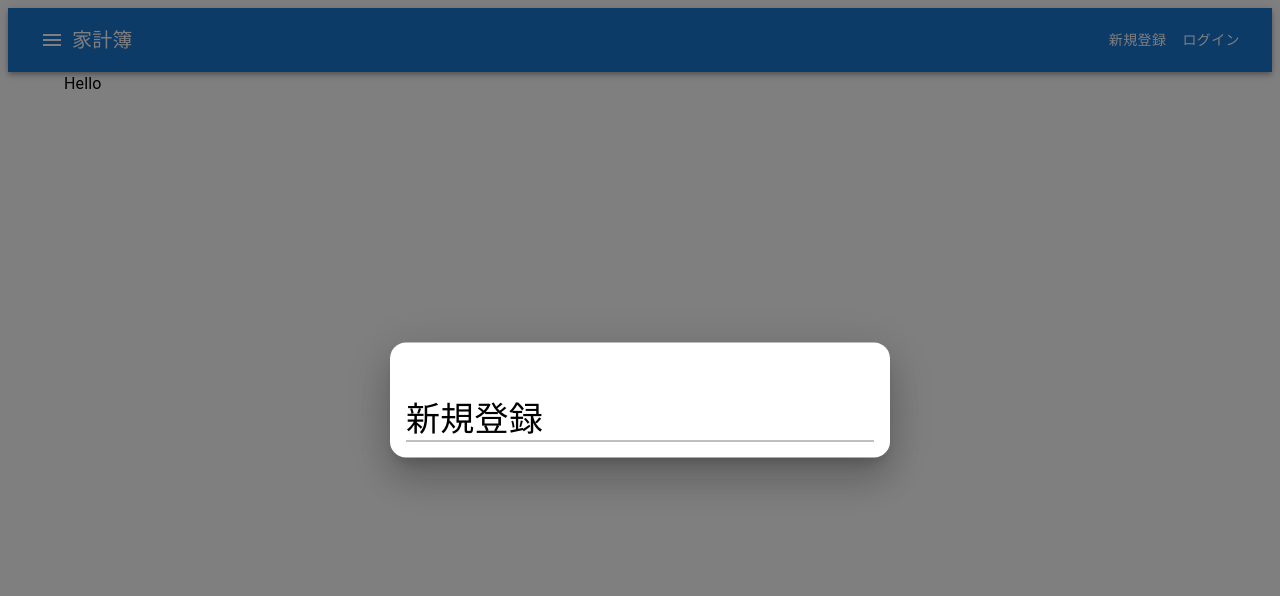
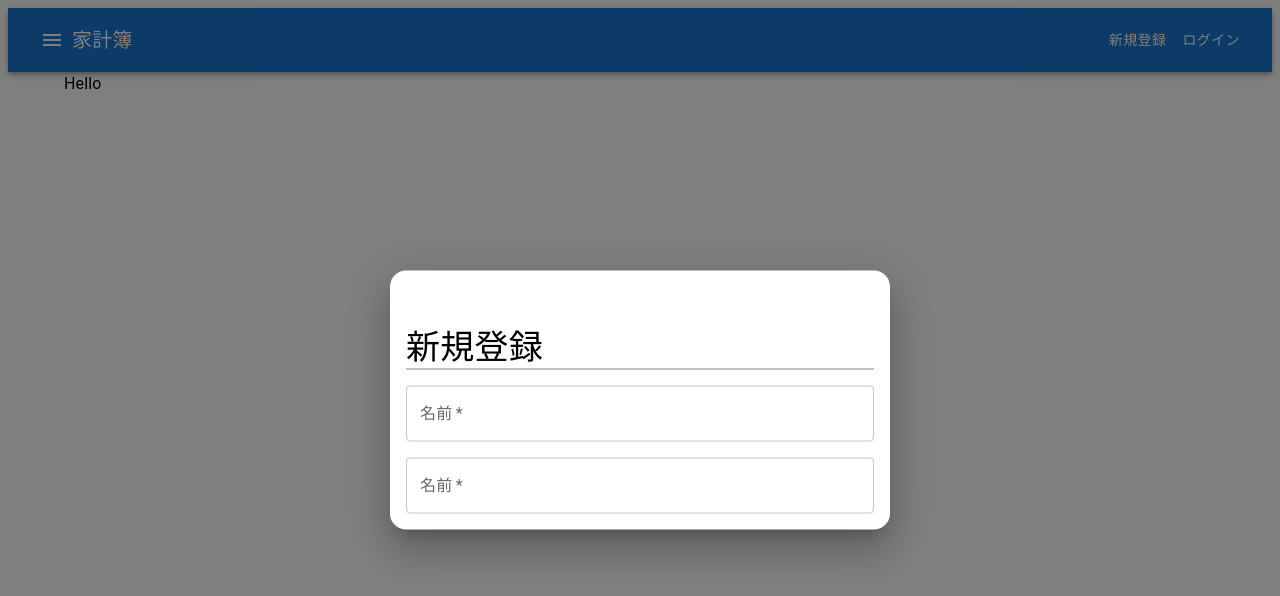
Before and after one commit to HirokiNakazawa/share-spend-client, a Next.js app: page / in a window 1280 px wide. Both pictures are taken after a click on the button "新規登録". Shown: the top 596 px of the page. Built offline with nearby package versions, Linux system fonts and the light colour scheme.

Commit message:
モーダルのユーザー認証フォーム実装

```diff
--- /dev/null
+++ b/src/app/components/AuthNameField.tsx
@@ -0,0 +1,26 @@
+"use client";
+
+import { TextField } from "@mui/material";
+import { FC, ChangeEvent } from "react";
+import { useRecoilState } from "recoil";
+import { authNameState } from "../recoil/atom/authState";
+
+const AuthNameField: FC = () => {
+  const [authName, setAuthName] = useRecoilState(authNameState);
+
+  const handleChangeName = (e: ChangeEvent<HTMLInputElement>) => {
+    setAuthName(e.target.value);
+  };
+
+  return (
+    <TextField
+      label="名前"
+      name="authName"
+      value={authName}
+      onChange={handleChangeName}
+      required
+    />
+  );
+};
+
+export default AuthNameField;
--- /dev/null
+++ b/src/app/components/AuthPasswordField.tsx
@@ -0,0 +1,26 @@
+"use client";
+
+import { TextField } from "@mui/material";
+import { FC, ChangeEvent } from "react";
+import { useRecoilState } from "recoil";
+import { authPasswordState } from "../recoil/atom/authState";
+
+const AuthPasswordField: FC = () => {
+  const [authPassword, setAuthPassword] = useRecoilState(authPasswordState);
+
+  const handleChangePassword = (e: ChangeEvent<HTMLInputElement>) => {
+    setAuthPassword(e.target.value);
+  };
+
+  return (
+    <TextField
+      label="名前"
+      name="authPassword"
+      value={authPassword}
+      onChange={handleChangePassword}
+      required
+    />
+  );
+};
+
+export default AuthPasswordField;
--- a/src/app/components/CunstomModal.tsx
+++ b/src/app/components/CunstomModal.tsx
@@ -2,12 +2,19 @@
 
 import { Box, Modal } from "@mui/material";
 import { FC } from "react";
-import { useRecoilState } from "recoil";
-import { modalState } from "../recoil/atom/modalState";
+import { useRecoilState, useRecoilValue } from "recoil";
+import {
+  isLoginModalState,
+  isRegisterModalState,
+  modalState,
+} from "../recoil/atom/modalState";
+import ModalAuthContent from "./ModalAuthContent";
 import ModalHeader from "./ModalHeader";
 
 const CustomModal: FC = () => {
   const [modal, setModal] = useRecoilState(modalState);
+  const isRegister = useRecoilValue(isRegisterModalState);
+  const isLogin = useRecoilValue(isLoginModalState);
 
   return (
     <Modal open={modal.isOpen}>
@@ -33,6 +40,7 @@ const CustomModal: FC = () => {
           }}
         >
           <ModalHeader />
+          {isRegister || isLogin ? <ModalAuthContent /> : null}
         </Box>
       </Box>
     </Modal>
--- a/src/app/components/Header.tsx
+++ b/src/app/components/Header.tsx
@@ -1,6 +1,4 @@
-"use client";
-
-import { AppBar, Toolbar, IconButton, Typography, Button } from "@mui/material";
+import { AppBar, Toolbar, IconButton, Typography } from "@mui/material";
 import MenuIcon from "@mui/icons-material/Menu";
 import { FC } from "react";
 import { APP_NAME } from "../../../config/config";
--- a/src/app/components/LoginButton.tsx
+++ b/src/app/components/LoginButton.tsx
@@ -4,11 +4,11 @@ import { Button } from "@mui/material";
 import { FC } from "react";
 import { useSetRecoilState } from "recoil";
 import { LOGIN_BUTTON } from "../../../config/config";
-import { isLoginModal, modalState } from "../recoil/atom/modalState";
+import { isLoginModalState, modalState } from "../recoil/atom/modalState";
 
 const LoginButton: FC = () => {
   const setModal = useSetRecoilState(modalState);
-  const setIsLogin = useSetRecoilState(isLoginModal);
+  const setIsLogin = useSetRecoilState(isLoginModalState);
 
   const handleClick = () => {
     setModal({
--- /dev/null
+++ b/src/app/components/ModalAuthContent.tsx
@@ -0,0 +1,19 @@
+"use client";
+
+import { FormControl, Box } from "@mui/material";
+import { FC } from "react";
+import AuthNameField from "./AuthNameField";
+import AuthPasswordField from "./AuthPasswordField";
+
+const ModalAuthContent: FC = () => {
+  return (
+    <FormControl>
+      <Box sx={{ display: "flex", flexDirection: "column", gap: 2 }}>
+        <AuthNameField />
+        <AuthPasswordField />
+      </Box>
+    </FormControl>
+  );
+};
+
+export default ModalAuthContent;
--- a/src/app/components/RegisterButton.tsx
+++ b/src/app/components/RegisterButton.tsx
@@ -4,11 +4,11 @@ import { Button } from "@mui/material";
 import { FC } from "react";
 import { useSetRecoilState } from "recoil";
 import { REGISTER_BUTTON } from "../../../config/config";
-import { isRegisterModal, modalState } from "../recoil/atom/modalState";
+import { isRegisterModalState, modalState } from "../recoil/atom/modalState";
 
 const RegisterButton: FC = () => {
   const setModal = useSetRecoilState(modalState);
-  const setIsRegister = useSetRecoilState(isRegisterModal);
+  const setIsRegister = useSetRecoilState(isRegisterModalState);
 
   const handleClick = () => {
     setModal({
--- /dev/null
+++ b/src/app/recoil/atom/authState.ts
@@ -0,0 +1,13 @@
+import { atom } from "recoil";
+
+const authNameState = atom<string>({
+  key: "authName",
+  default: "",
+});
+
+const authPasswordState = atom<string>({
+  key: "authPassword",
+  default: "",
+});
+
+export { authNameState, authPasswordState };
--- a/src/app/recoil/atom/modalState.ts
+++ b/src/app/recoil/atom/modalState.ts
@@ -1,17 +1,19 @@
 import { atom } from "recoil";
 import { ModalState } from "../type";
 
-export const modalState = atom<ModalState>({
+const modalState = atom<ModalState>({
   key: "modalState",
   default: { isOpen: false, title: "", buttonText: "" },
 });
 
-export const isRegisterModal = atom<boolean>({
+const isRegisterModalState = atom<boolean>({
   key: "isRegisterModal",
   default: false,
 });
 
-export const isLoginModal = atom<boolean>({
+const isLoginModalState = atom<boolean>({
   key: "isLoginModal",
   default: false,
 });
+
+export { modalState, isRegisterModalState, isLoginModalState };
```
